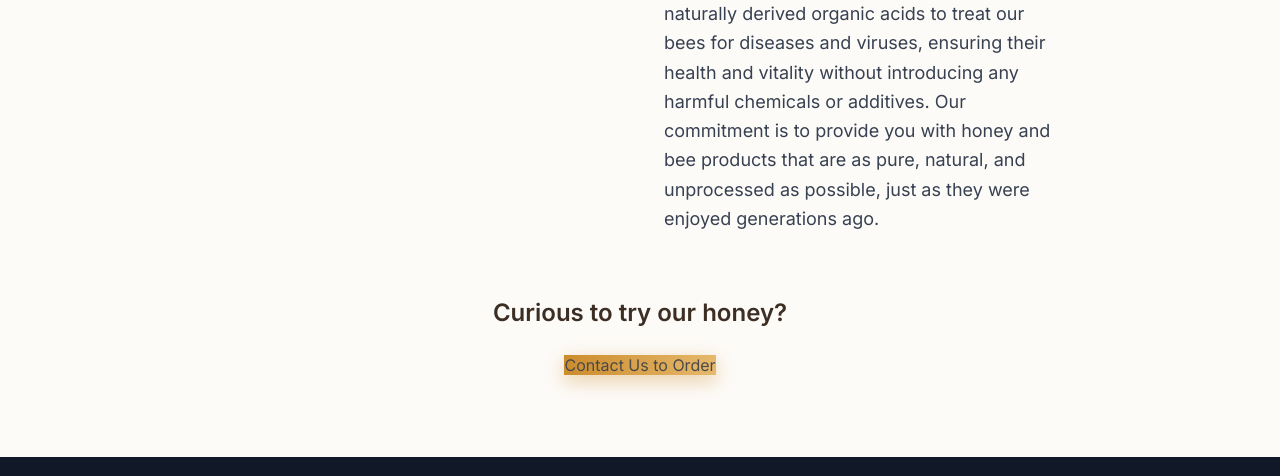
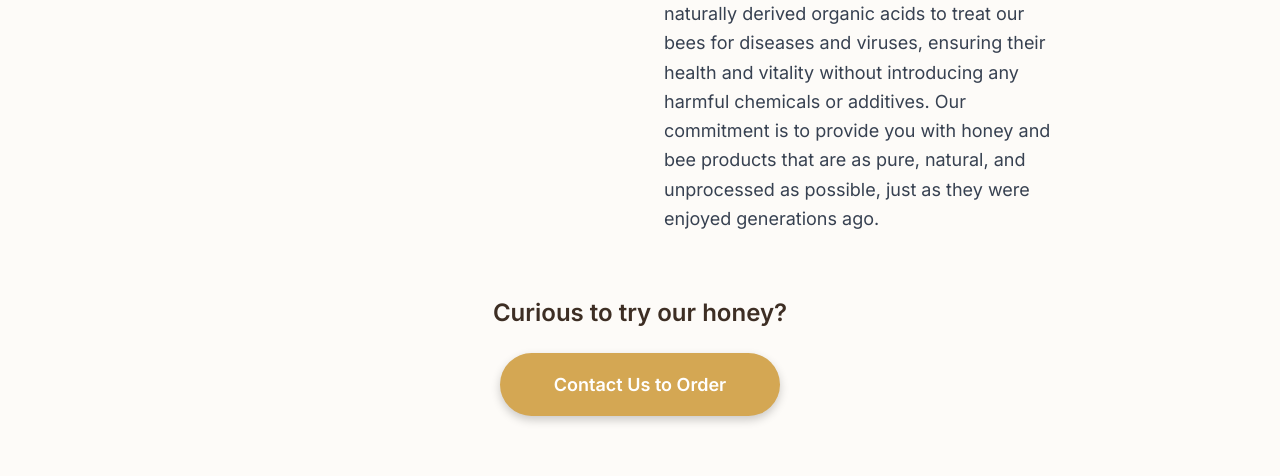
Before and after one commit to specialkayme/SmokeyCreekBeeFarm, a plain HTML site: page our-story-full.html in a window 1280 px wide. Shown: the part 3203-3679 px from the top of the page. Drawn offline with nearby package versions, Linux system fonts and the light colour scheme.

Commit message:
Update our-story-full.html

```diff
--- a/our-story-full.html
+++ b/our-story-full.html
@@ -30,9 +30,25 @@
             color: #3D2E24;
         }
         .btn-primary {
-            @apply inline-block px-10 py-4 rounded-full text-white font-semibold text-lg transition-all duration-300 ease-in-out hover:scale-105;
-            background-image: linear-gradient(to right, #CC8C2D, #e6b96c);
-            box-shadow: 0 6px 20px rgba(204, 140, 45, 0.4);
+            display: inline-flex;
+            align-items: center;
+            justify-content: center;
+            font-weight: 600; /* semibold */
+            font-size: 1.125rem; /* text-lg */
+            background-color: #D4A753; /* Unified Honey Gold from index */
+            color: white; /* Unified White text */
+            border-radius: 9999px !important; /* FORCED FULL ROUNDING */
+            box-shadow: 0px 4px 10px rgba(0, 0, 0, 0.2); /* Soft shadow from index */
+            transition: all 0.2s ease-in-out; /* Smooth transition */
+            text-align: center; /* Center text within button */
+            white-space: nowrap; /* Prevent text wrapping within button */
+            padding: 18px 50px; /* Large button size like index */
+            min-width: 280px; /* Ensures consistent horizontal oval */
+        }
+        .btn-primary:hover {
+            background-color: #CC8C2D; /* Darker honey gold on hover */
+            transform: translateY(-1px) scale(1.01); /* Very subtle lift and slight scale */
+            box-shadow: 0 6px 15px rgba(0, 0, 0, 0.3); /* Slightly more prominent shadow on hover */
         }
         .btn-secondary {
             @apply inline-block px-10 py-4 rounded-full border-2 border-dark-brown text-dark-brown font-semibold text-lg transition-all duration-300 ease-in-out hover:bg-dark-brown hover:text-white hover:shadow-md;
```
